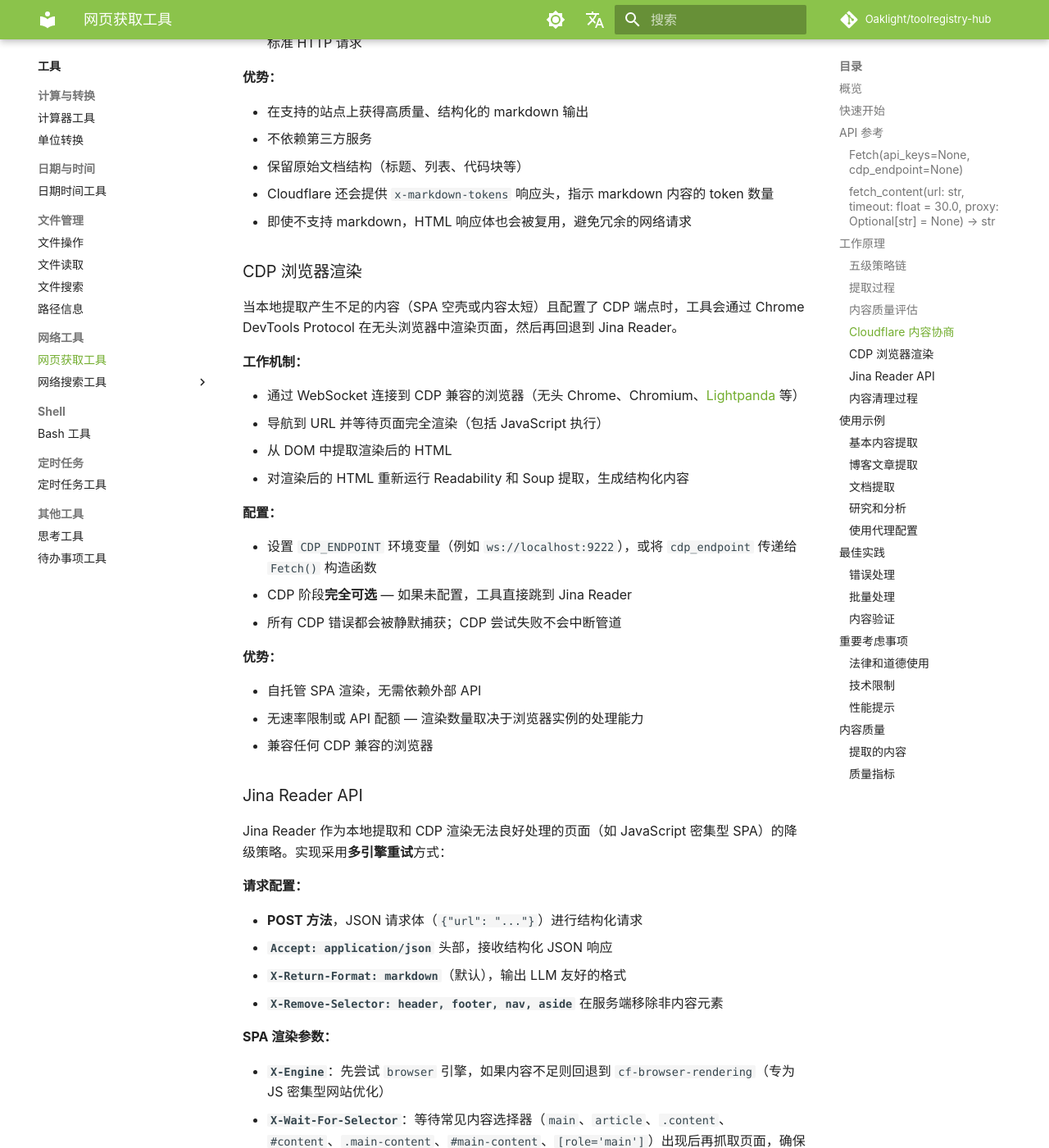
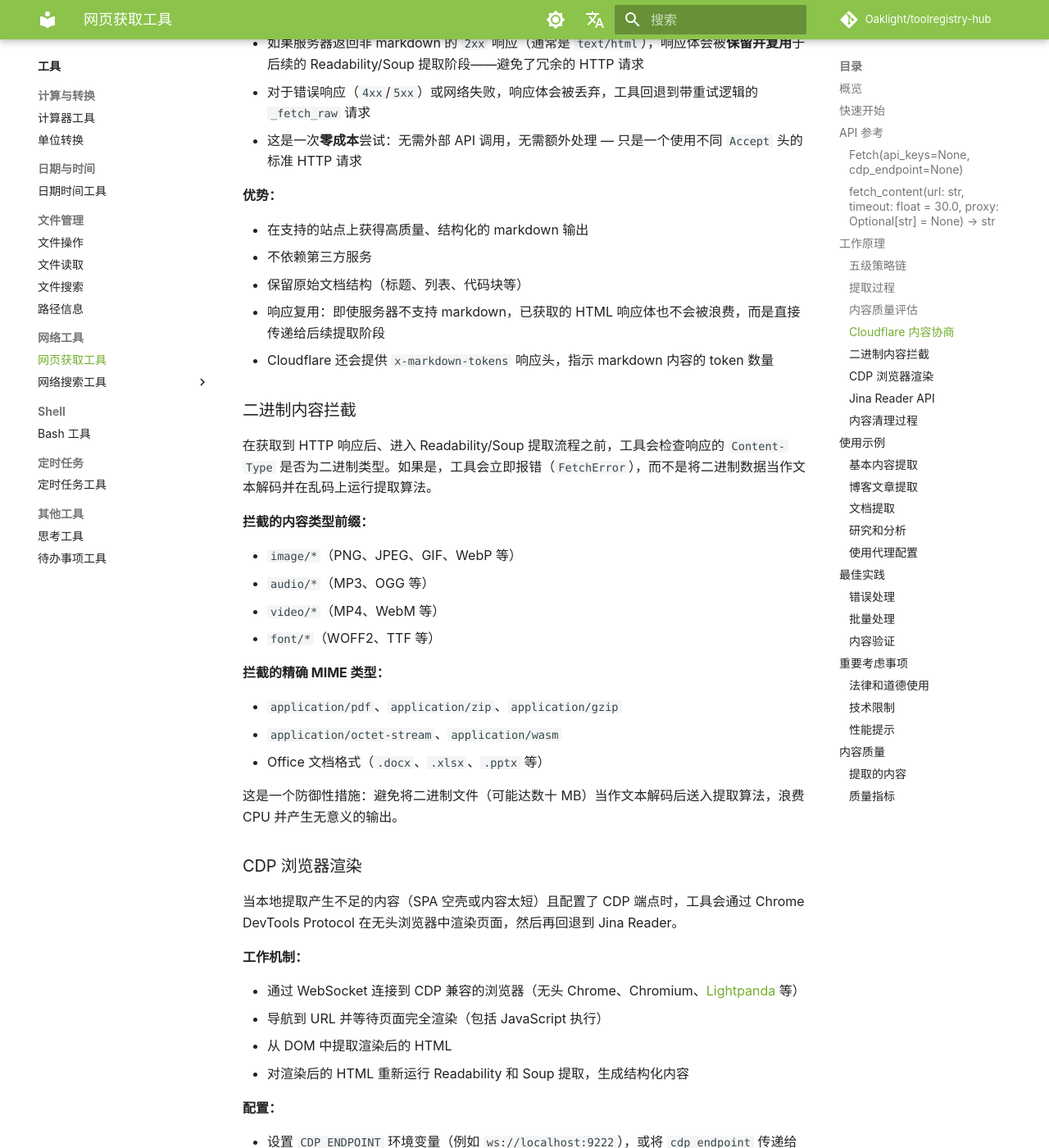
Before and after one commit to Oaklight/toolregistry-hub, an MkDocs documentation site: the page built from docs/tools/websearch/web_fetch_tool.md, in a window 1280 px wide and 1400 px high, scrolled down 5410 px. Shown: the whole window at 82% size. Built offline with MkDocs 1.6.1 and Material for MkDocs 9.7.7, drawn with Linux system fonts in a browser that asks for light colours; some web fonts are replaced; comment, search, counter and statistics services are not loaded; some of the changed text lies outside the part shown.

Commit message:
docs(zh): update web_fetch_tool for response reuse and binary interception (#133)
Reflect the changes from toolregistry-hub#132:
- Overview: add response reuse and binary MIME interception features
- API reference: update exception description to mention FetchError and
  binary content types
- Flowchart: add response reuse path and binary interception checkpoint
- Cloudflare section: document response body preservation on non-markdown
  responses and fallback behavior on request failure
- New section: binary content interception with supported MIME types
- Technical limitations: add binary content as an explicit limitation

Co-authored-by: clementine-oaklight[bot] <290556973+clementine-oaklight[bot]@users.noreply.github.com>

```diff
--- a/docs/tools/websearch/web_fetch_tool.md
+++ b/docs/tools/websearch/web_fetch_tool.md
@@ -15,6 +15,8 @@ author: Oaklight
 Fetch 类提供强大的网页内容提取功能：
 
 - **五级策略链**：Cloudflare 内容协商 → Readability 提取 → Soup 解析 → CDP 浏览器渲染 → Jina Reader API
+- **响应复用**：内容协商阶段获取的 HTTP 响应会被直接传递给后续提取策略，避免重复网络请求
+- **二进制内容拦截**：自动识别图片、PDF、音视频等二进制 MIME 类型，在进入提取流程前提前终止并返回明确错误
 - **内容质量评估**：检测 SPA 空壳页面和内容不足的情况，自动触发回退
 - **智能回退与低质量恢复**：如果 Jina Reader 也失败，返回本地低质量内容作为最后手段（有总比没有好）
 - **内容清理**：移除导航、广告和不必要的元素
@@ -72,7 +74,7 @@ content = fetcher.fetch_content(
 
 **异常：**
 
-- `Exception`: 如果 URL 无效或发生网络错误
+- `FetchError`: 如果所有提取策略均失败、URL 无效、发生网络错误，或 URL 指向不支持的二进制内容类型（如图片、PDF、音视频等）
 
 ## 工作原理
 
@@ -164,8 +166,27 @@ flowchart TD
 - 在支持的站点上获得高质量、结构化的 markdown 输出
 - 不依赖第三方服务
 - 保留原始文档结构（标题、列表、代码块等）
+- 响应复用：即使服务器不支持 markdown，已获取的 HTML 响应体也不会被浪费，而是直接传递给后续提取阶段
 - Cloudflare 还会提供 `x-markdown-tokens` 响应头，指示 markdown 内容的 token 数量
-- 即使不支持 markdown，HTML 响应体也会被复用，避免冗余的网络请求
+
+### 二进制内容拦截
+
+在获取到 HTTP 响应后、进入 Readability/Soup 提取流程之前，工具会检查响应的 `Content-Type` 是否为二进制类型。如果是，工具会立即报错（`FetchError`），而不是将二进制数据当作文本解码并在乱码上运行提取算法。
+
+**拦截的内容类型前缀：**
+
+- `image/*`（PNG、JPEG、GIF、WebP 等）
+- `audio/*`（MP3、OGG 等）
+- `video/*`（MP4、WebM 等）
+- `font/*`（WOFF2、TTF 等）
+
+**拦截的精确 MIME 类型：**
+
+- `application/pdf`、`application/zip`、`application/gzip`
+- `application/octet-stream`、`application/wasm`
+- Office 文档格式（`.docx`、`.xlsx`、`.pptx` 等）
+
+这是一个防御性措施：避免将二进制文件（可能达数十 MB）当作文本解码后送入提取算法，浪费 CPU 并产生无意义的输出。
 
 ### CDP 浏览器渲染
 
@@ -447,6 +468,7 @@ if is_valid:
 ### 技术限制
 
 - **JavaScript 密集型网站**：通过 CDP 浏览器渲染（自托管）或 Jina Reader 的多引擎重试（`browser` → `cf-browser-rendering`）配合 `X-Wait-For-Selector` 处理动态内容，但某些复杂 SPA 可能仍无法完全渲染
+- **二进制内容**：图片、PDF、音视频、字体、压缩包等二进制文件不支持提取，工具会在检测到这些内容类型时立即报错
 - **认证**：无法访问密码保护的内容
 - **二进制内容**：指向图片、PDF、压缩包等二进制格式的 URL 会被提前拦截并抛出 `FetchError`——工具仅提取文本类内容
 - **大文件**：非常大的页面可能超时或被截断
```
